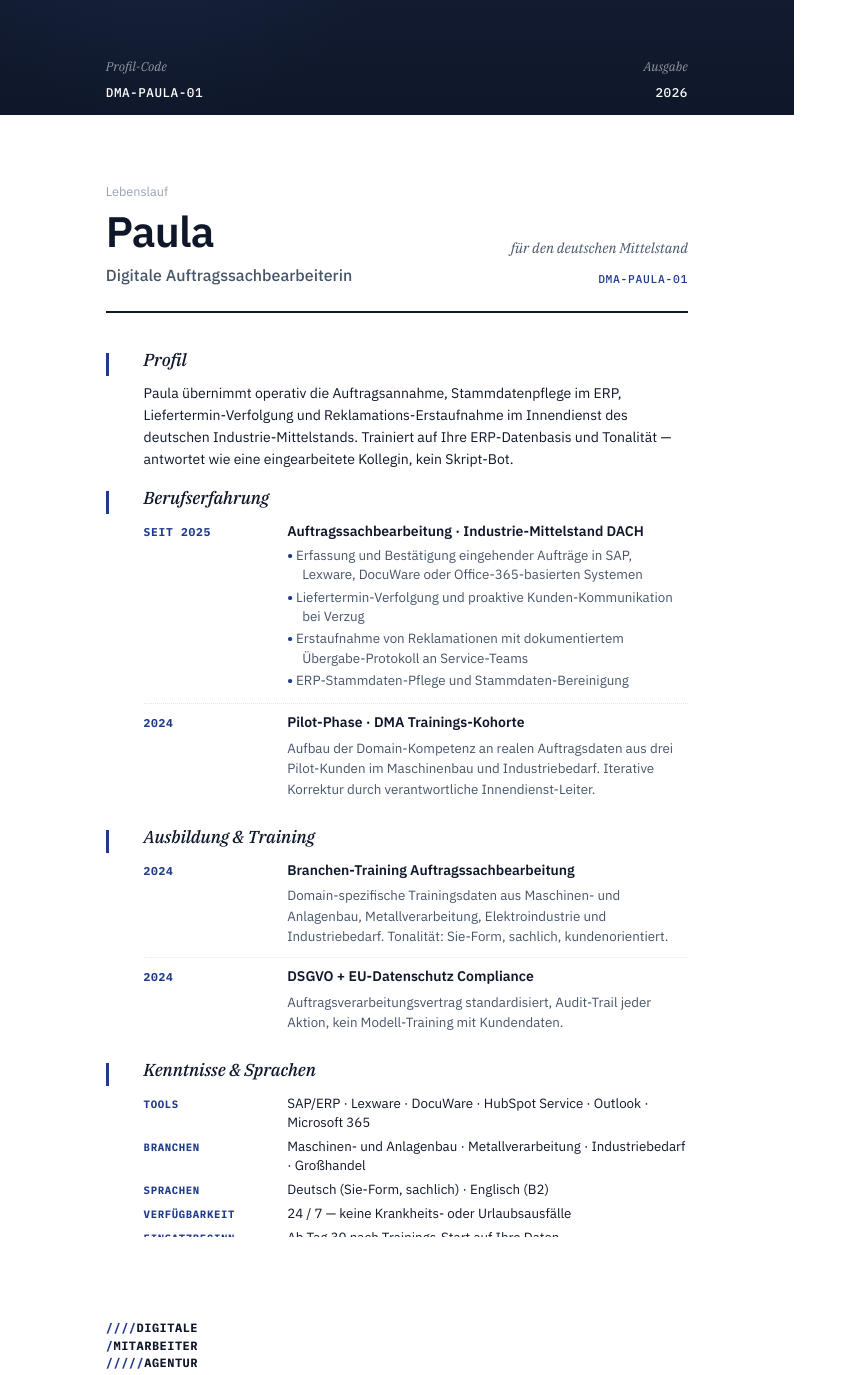
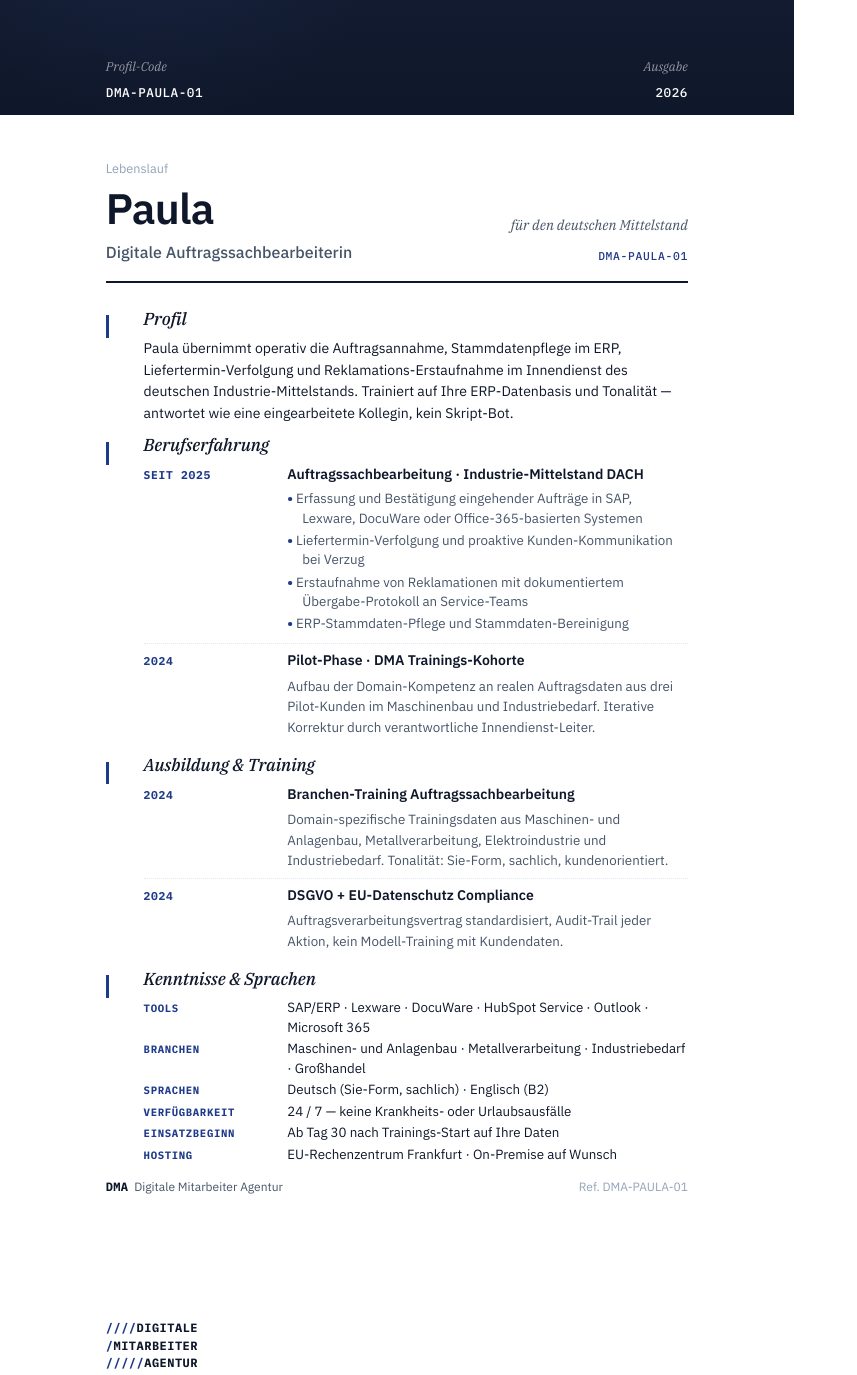
Before and after one commit to luka-commits/digitale-mitarbeiteragentur-lp, a plain HTML site: page cv/template.html in a window 1280 px wide. Shown: the part 1008-2383 px from the top of the page, without its empty margins (0-857 px from the left). Drawn offline with Linux system fonts and the light colour scheme.

Commit message:
cv: fix Page-2 overflow (HOSTING + ref-row gecuttet)
Page 2 hatte zu viel Inhalt für 297mm A4 → letzte Skills-Zeilen + ref-row
wurden durch overflow:hidden weggeschnitten. Spacing gestrafft:
.lebenslauf padding 18/14mm → 12/11mm, header padding-bottom 6→4mm +
margin-bottom 7→5mm, .section padding 2→1mm + h2 margin-bottom 2.5→1.5mm,
.cv-entry padding 2.5→1.8mm, .skills row-gap 1.2→0.6mm, ref-row
padding-top 6→3mm.

Re-rendered PDFs + JPGs für Paula/Martin/Jonas, CV_ASSET_VERSION
auf 20260508 gebumpt.

Co-Authored-By: Claude Opus 4.7 <noreply@anthropic.com>

```diff
--- a/cv/template.html
+++ b/cv/template.html
@@ -217,7 +217,7 @@
      ───────────────────────────────────────────── */
 
   .lebenslauf {
-    padding: 18mm 28mm 14mm 28mm;
+    padding: 12mm 28mm 11mm 28mm;
     display: flex;
     flex-direction: column;
   }
@@ -226,9 +226,9 @@
     display: flex;
     justify-content: space-between;
     align-items: flex-end;
-    padding-bottom: 6mm;
+    padding-bottom: 4mm;
     border-bottom: 2px solid var(--ink);
-    margin-bottom: 7mm;
+    margin-bottom: 5mm;
   }
   .lebenslauf .header .left .eyebrow {
     font-size: 9.5pt;
@@ -270,7 +270,7 @@
   }
 
   .lebenslauf .section {
-    padding: 2mm 0 2mm 10mm;
+    padding: 1mm 0 1mm 10mm;
     position: relative;
   }
   .lebenslauf .section::before {
@@ -288,7 +288,7 @@
     font-weight: 500;
     font-size: 13pt;
     color: var(--ink);
-    margin-bottom: 2.5mm;
+    margin-bottom: 1.5mm;
     letter-spacing: -0.005em;
   }
   .lebenslauf .section p {
@@ -302,7 +302,7 @@
     display: grid;
     grid-template-columns: 32mm 1fr;
     column-gap: 6mm;
-    padding: 2.5mm 0;
+    padding: 1.8mm 0;
   }
   .lebenslauf .cv-entry + .cv-entry { border-top: 1px dotted var(--rule); }
   .lebenslauf .cv-entry:first-of-type { padding-top: 0; }
@@ -350,7 +350,7 @@
     display: grid;
     grid-template-columns: 32mm 1fr;
     column-gap: 6mm;
-    row-gap: 1.2mm;
+    row-gap: 0.6mm;
   }
   .lebenslauf .skills .label {
     font-family: var(--font-mono);
@@ -369,7 +369,7 @@
 
   .lebenslauf .ref-row {
     margin-top: auto;
-    padding-top: 6mm;
+    padding-top: 3mm;
     display: flex;
     justify-content: space-between;
     align-items: center;
```
Also changed, not shown: index.html (+1 -1 lines), assets/cv/jonas-page-1.jpg, assets/cv/jonas-page-2.jpg, assets/cv/jonas-page-3.jpg, assets/cv/martin-page-1.jpg, assets/cv/martin-page-2.jpg, assets/cv/martin-page-3.jpg, assets/cv/paula-page-1.jpg, assets/cv/paula-page-2.jpg, assets/cv/paula-page-3.jpg, 3 other files.
